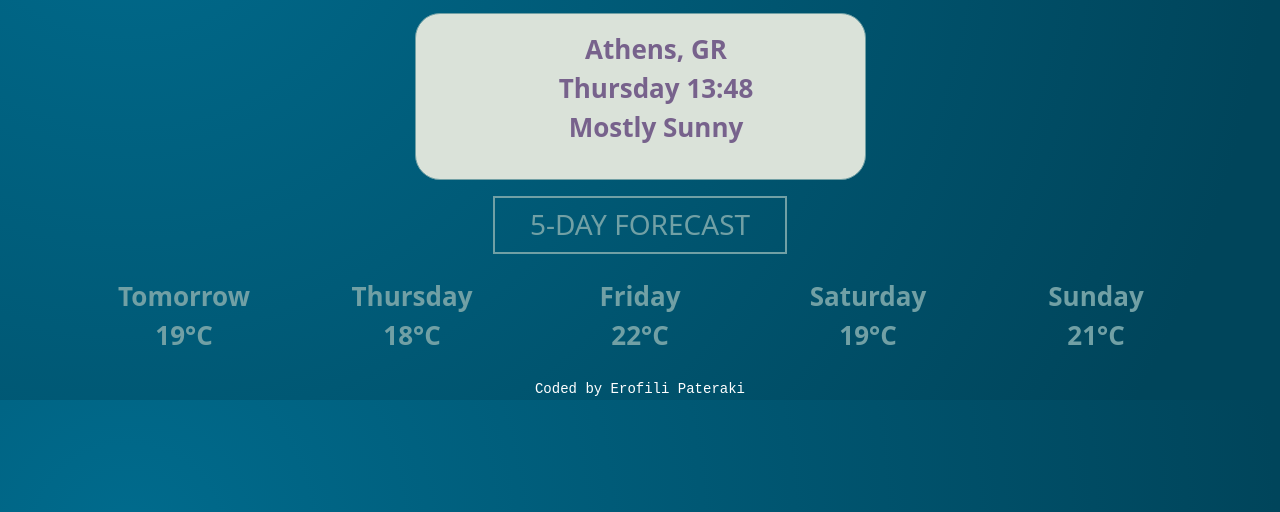
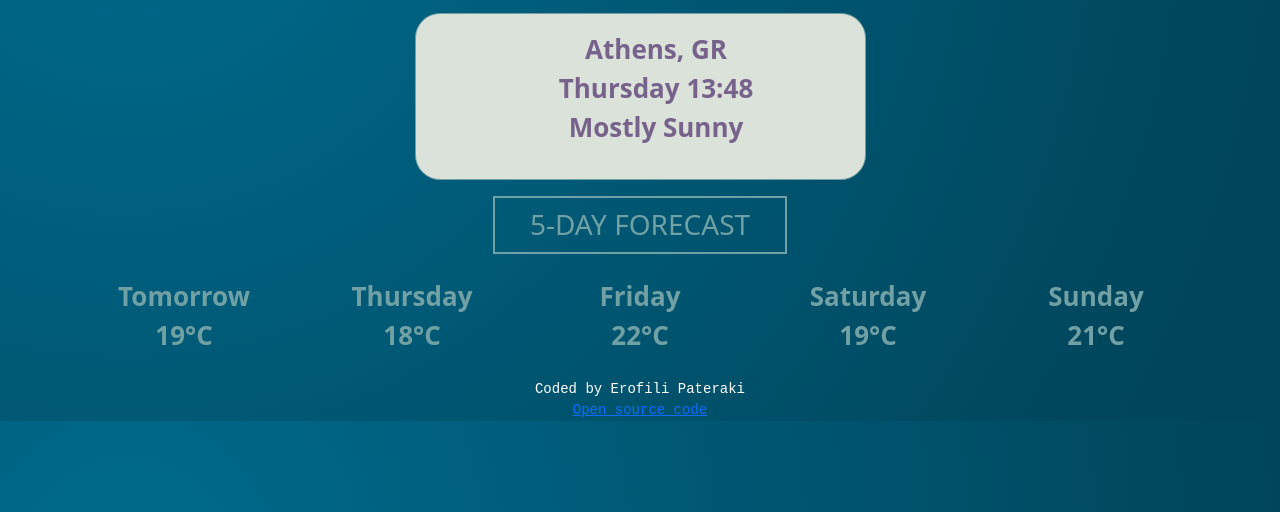
Before and after one commit to erofili1/first-project, a plain HTML site: page index.html in a window 1280 px wide. Shown: the part 288-800 px from the top of the page. Drawn offline with nearby package versions, Linux system fonts and the light colour scheme.

Commit message:
Added link to Github open source code

```diff
--- a/index.html
+++ b/index.html
@@ -150,6 +150,8 @@
 
       <footer>
         Coded by Erofili Pateraki
+        <br />
+        <a href="https://github.com/erofili1/first-project">Open source code</a>
       </footer>
       <script src="src/index.js"></script>
 
```
